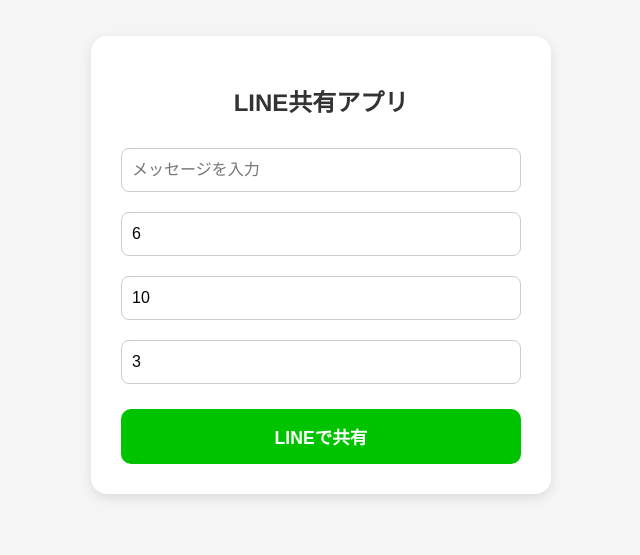
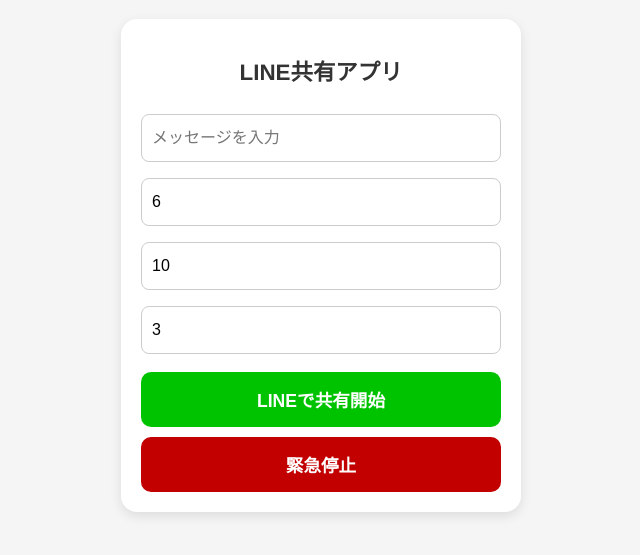
Before and after one commit to endroll2288-sys/hello-world, a plain HTML site: page public/index.html in a window 1280 px wide. Shown: the part 135-690 px from the top of the page, without its empty margins (319-959 px from the left). Drawn offline with Linux system fonts and the light colour scheme.

Commit message:
Update index.html

```diff
--- a/public/index.html
+++ b/public/index.html
@@ -2,6 +2,7 @@
 <html lang="ja">
 <head>
   <meta charset="UTF-8">
+  <meta name="viewport" content="width=device-width, initial-scale=1.0">
   <title>LINE共有アプリ</title>
   <style>
     body {
@@ -15,33 +16,20 @@
     }
     .container {
       background: #fff;
-      padding: 30px;
+      padding: 20px;
       border-radius: 16px;
       box-shadow: 0 4px 12px rgba(0,0,0,0.1);
-      width: 90%;
+      width: 95%;
       max-width: 400px;
       text-align: center;
-    }
-    h1 {
-      font-size: 1.5rem;
-      margin-bottom: 20px;
-      color: #333;
-    }
-    input {
-      width: 100%;
-      padding: 12px 10px;
-      margin: 10px 0;
-      border-radius: 8px;
-      border: 1px solid #ccc;
-      font-size: 1rem;
       box-sizing: border-box;
     }
+    h1 { font-size: 1.4rem; margin-bottom: 20px; color: #333; }
+    input { width: 100%; padding: 14px 10px; margin: 8px 0; border-radius: 8px; border: 1px solid #ccc; font-size: 1rem; box-sizing: border-box; }
     button {
       width: 100%;
       padding: 15px;
-      margin-top: 15px;
-      background-color: #00c300;
-      color: white;
+      margin-top: 10px;
       font-size: 1.1rem;
       font-weight: bold;
       border: none;
@@ -49,26 +37,29 @@
       cursor: pointer;
       transition: background 0.3s ease;
     }
-    button:hover {
-      background-color: #00a000;
-    }
+    #startBtn { background-color: #00c300; color: white; }
+    #startBtn:hover { background-color: #00a000; }
+    #stopBtn { background-color: #c30000; color: white; }
+    #stopBtn:hover { background-color: #a00000; }
   </style>
 </head>
 <body>
   <div class="container">
     <h1>LINE共有アプリ</h1>
-    <form id="msgForm">
-      <input type="text" id="message" placeholder="メッセージを入力" required>
-      <input type="number" id="length" placeholder="乱数の桁数" min="1" value="6" required>
-      <input type="number" id="duration" placeholder="共有秒数" min="1" value="10" required>
-      <input type="number" id="interval" placeholder="間隔(秒)" min="1" value="3" required>
-      <button type="submit">LINEで共有</button>
-    </form>
+    <input type="text" id="message" placeholder="メッセージを入力" required>
+    <input type="number" id="length" placeholder="乱数の桁数" min="1" value="6" required>
+    <input type="number" id="duration" placeholder="共有秒数" min="1" value="10" required>
+    <input type="number" id="interval" placeholder="間隔(秒)" min="1" value="3" required>
+    <button id="startBtn">LINEで共有開始</button>
+    <button id="stopBtn">緊急停止</button>
   </div>
 
   <script>
-    document.getElementById("msgForm").addEventListener("submit", async (e) => {
-      e.preventDefault();
+    let stopFlag = false; // 停止フラグ
+    let timeoutId = null;
+
+    document.getElementById("startBtn").addEventListener("click", () => {
+      stopFlag = false;
       const message = document.getElementById("message").value;
       const length = parseInt(document.getElementById("length").value);
       const duration = parseInt(document.getElementById("duration").value) * 1000;
@@ -77,6 +68,7 @@
       const startTime = Date.now();
 
       function shareLoop() {
+        if (stopFlag) return; // 停止ボタン押されたら終了
         const now = Date.now();
         if (now - startTime >= duration) return;
 
@@ -90,10 +82,16 @@
           window.location.href = `https://line.me/R/msg/text/?${encodeURIComponent(data.output)}`;
         });
 
-        setTimeout(shareLoop, interval);
+        timeoutId = setTimeout(shareLoop, interval); // 次回共有を予約
       }
 
-      shareLoop();
+      shareLoop(); // 最初の共有開始
+    });
+
+    document.getElementById("stopBtn").addEventListener("click", () => {
+      stopFlag = true;
+      if (timeoutId) clearTimeout(timeoutId); // 次回共有をキャンセル
+      alert("共有を停止しました");
     });
   </script>
 </body>
```
